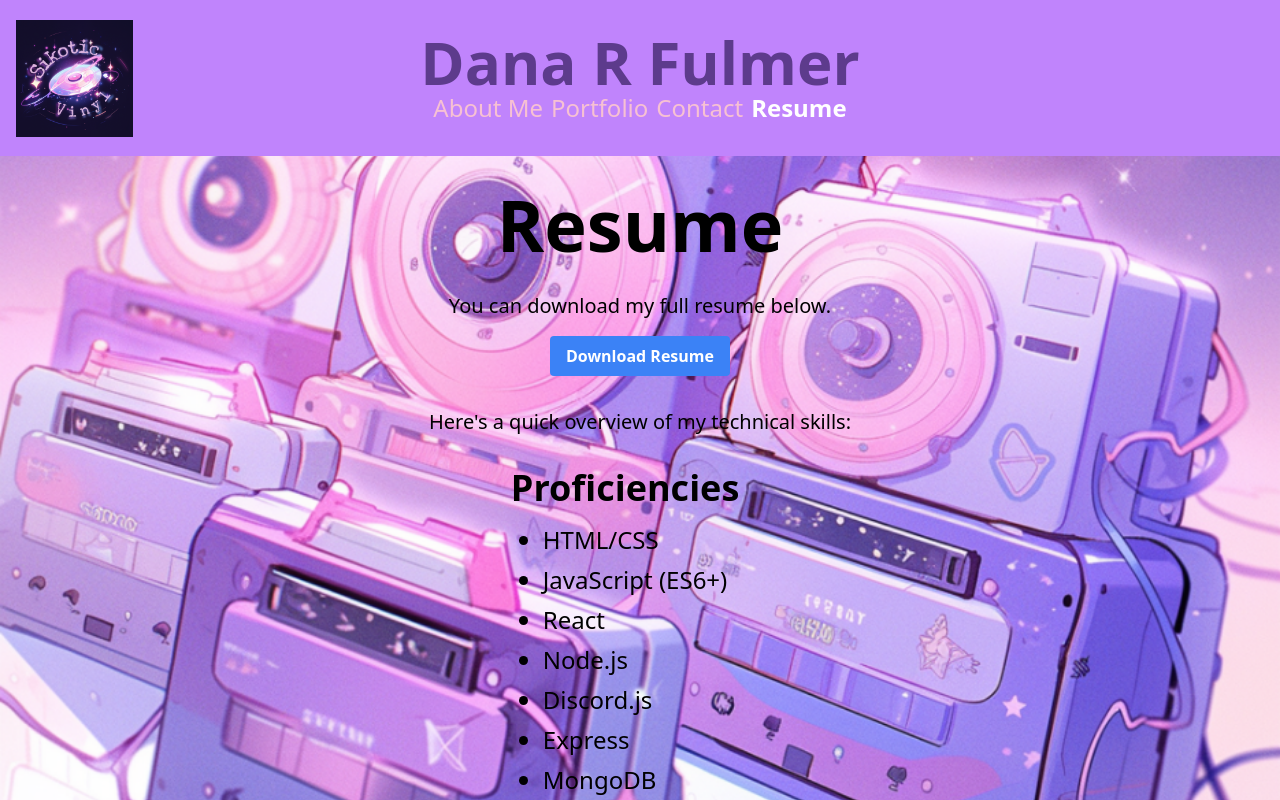
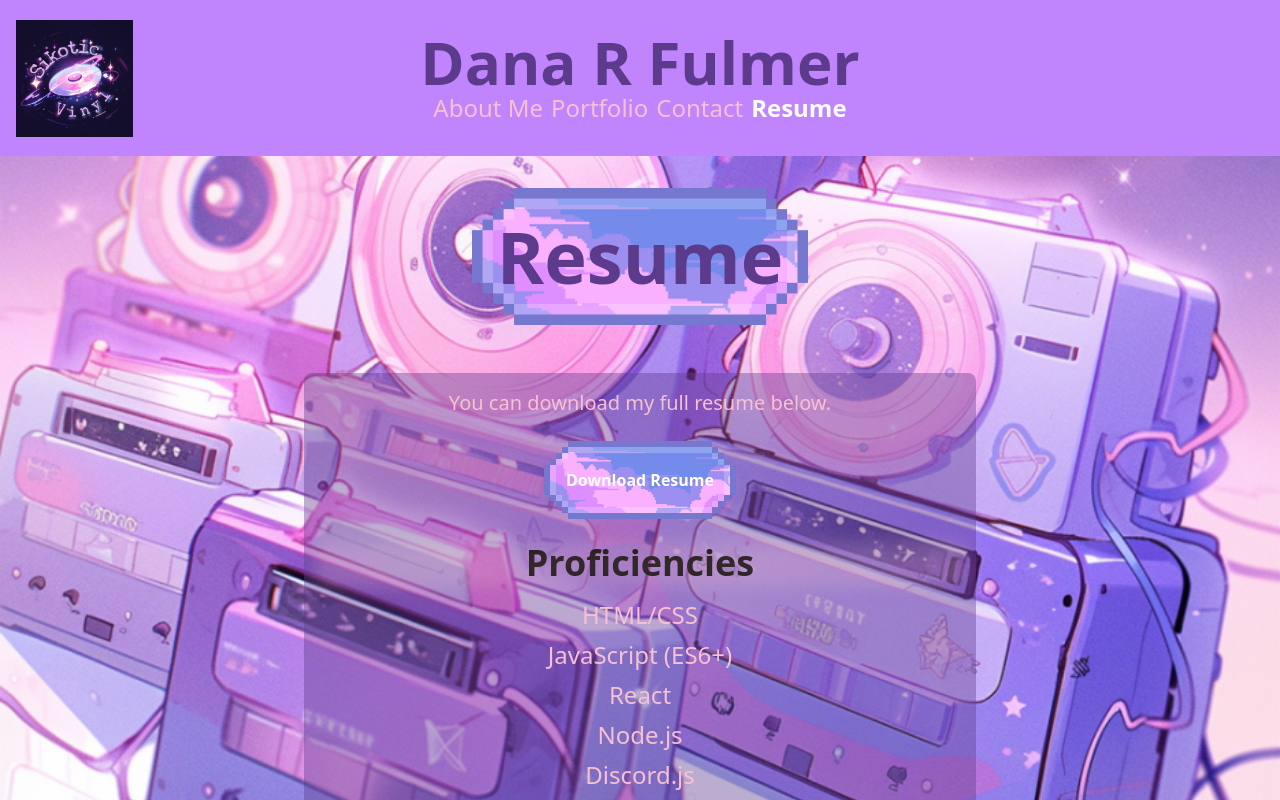
Before and after one commit to SikoticVinyl/SiksReactPortfolio, a React (Vite) app: page /resume in a window 1280 px wide. Shown: the top 800 px of the page. Built offline with nearby package versions, Linux system fonts and the light colour scheme.

Commit message:
styled resume page.

```diff
--- a/src/components/Resume.jsx
+++ b/src/components/Resume.jsx
@@ -1,4 +1,5 @@
 import React from 'react';
+import PanelsBlank from '../assets/Panels_Blank.png'
 
 function Resume() {
   const proficiencies = [
@@ -15,25 +16,33 @@ function Resume() {
   ];
 
   return (
-    <section className="flex flex-col justify-between items-center min-h-screen py-8 px-4">
+    <section className="flex flex-col items-center min-h-screen py-8 px-4">
       <div className="w-full max-w-2xl flex flex-col items-center space-y-4">
-        <div className="w-full">
-          <h2 className="text-4xl sm:text-5xl md:text-6xl lg:text-7xl font-bold mb-4 text-center">Resume</h2>
+        <div className="w-full flex flex-col justify-center items-center relative mb-8">
+          <img src={PanelsBlank} alt="Background" className="w-1/2 h-auto object-cover" />
+          <h2 className="text-dark-purple text-4xl sm:text-5xl md:text-6xl lg:text-7xl font-bold text-center absolute">Resume</h2>
         </div>
-        <div className="text-center">
-          <p className="text-sm sm:text-base md:text-lg lg:text-xl mb-4">You can download my full resume below.</p>
-          <a href="/DanaFulmerTechResume.pdf" download="DanaFulmerTechResume.pdf" className="inline-block bg-blue-500 hover:bg-blue-700 text-white font-bold py-2 px-4 rounded cursor-pointer mb-8">
+        <div className="bg-dark-purple bg-opacity-40 p-4 rounded-lg w-full text-center space-y-6">
+          <p className="text-light-pink text-sm sm:text-base md:text-lg lg:text-xl">You can download my full resume below.</p>
+          <div className="flex justify-center">
+            <a href="/DanaFulmerTechResume.pdf" download="DanaFulmerTechResume.pdf" className="relative inline-block">
+              <img src={PanelsBlank} alt="Download Resume" className="w-3/5 md:w-2/5 lg:w-3/5 h-auto object-cover mx-auto" />
+              <span className="absolute top-0 left-0 w-full h-full flex items-center justify-center text-white font-bold py-2 px-4">
                 Download Resume
+              </span>
             </a>
-          <p className="text-sm sm:text-base md:text-lg lg:text-xl mb-4">Here's a quick overview of my technical skills:</p>
           </div>
-        <div className="mt-8">
-          <h3 className="text-xl sm:text-2xl md:text-3xl lg:text-4xl font-bold mb-4">Proficiencies</h3>
-          <ul className="list-disc pl-8 text-left">
+          <div>
+          <div className="relative">
+            <h3 className="text-darkgrey text-xl sm:text-2xl md:text-3xl lg:text-4xl font-bold mb-4 text-center shadow-glow">Proficiencies</h3>
+            <div className="absolute top-0 -inset-1 rounded-lg bg-light-pink bg-opacity-20 blur"></div>
+          </div>
+          <ul className="list-none space-y-2 pl-0 text-left md:text-center">
               {proficiencies.map((skill, index) => (
-              <li key={index} className="text-md sm:text-lg md:text-xl lg:text-2xl mb-2">{skill}</li>
+                <li key={index} className="text-light-pink text-md sm:text-lg md:text-xl lg:text-2xl">{skill}</li>
               ))}
             </ul>
+          </div>
         </div>
       </div>
     </section>
--- a/tailwind.config.js
+++ b/tailwind.config.js
@@ -4,9 +4,21 @@ module.exports = {
   theme: {
     extend: {
       colors: {
-      'light-pink': '#F7C1D3',
-      'dark-purple': '#5D3B8C',
-    },},
+        'light-pink': '#F7C1D3',
+        'dark-purple': '#5D3B8C',
+        'light-blue': '#91C8FF',
+        'soft-lavender': '#CAB8FF',
+      },
+      backgroundColor: {
+        '91C8FF': '#91C8FF',
+        '91C8FF-dark': '#7daecc', // Darkened version of Light Blue for hover state
+        'CAB8FF': '#CAB8FF',
+      },
+      textColor: {
+        'light-pink': '#F7C1D3',
+        'dark-purple': '#5D3B8C',
+      }
+    },
   },
   variants: {},
   plugins: [],
```
Also changed, not shown: src/assets/Panels_Blank.png (added). Lines whose indentation alone changed are shown as unchanged.
